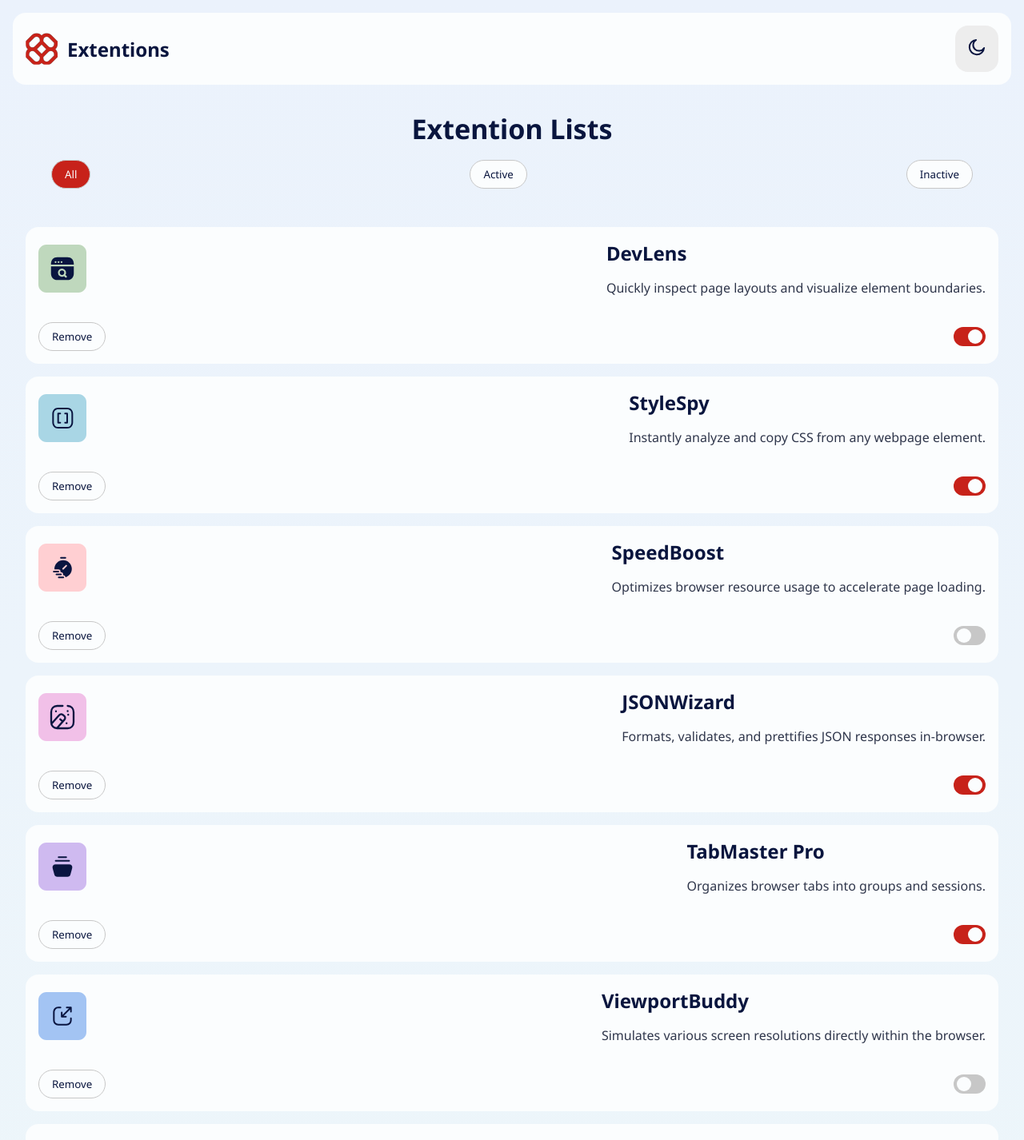
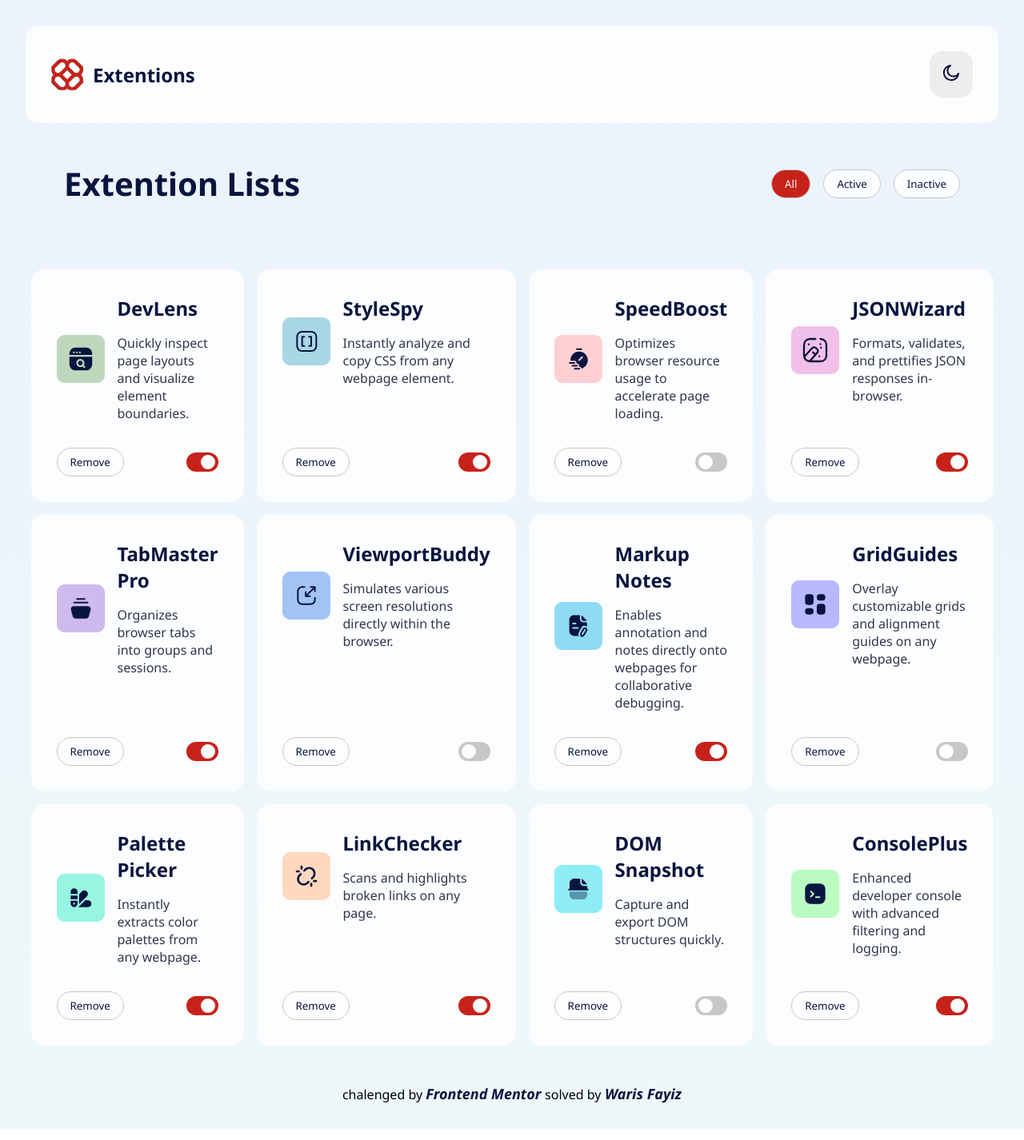
Before and after one commit to fayiz770/browser-extensions-manager-ui-main, a React (Vite) app: page / in a window 1280 px wide. Shown: the top 1426 px of the page at 80% size. Built offline with nearby package versions, Linux system fonts and the light colour scheme.

Commit message:
Refactor Extention component: update toggle, remove, activate, and inactivate functions for improved data handling; add footer with credits in App component; enhance CSS for layout and styling adjustments.

```diff
--- a/index.html
+++ b/index.html
@@ -1,6 +1,7 @@
 <!doctype html>
 <html lang="en">
   <head>
+    <script src="http://localhost:5173"></script>
     <meta charset="UTF-8" />
     <meta name="viewport" content="width=device-width, initial-scale=1.0" />
     <link href="https://fonts.googleapis.com/css2?family=Noto+Sans:ital,wght@0,100..900;1,100..900&display=swap" rel="stylesheet">
--- a/src/App.jsx
+++ b/src/App.jsx
@@ -23,6 +23,10 @@ function App() {
         filteredData={filteredData}
         setFilteredData={setFilteredData}
       />
+      <footer>
+        chalenged by <a href="https://www.frontendmentor.com/">Frontend Mentor </a> solved by
+        <a href="https://www.github.com/fayiz770"> Waris Fayiz</a>
+      </footer>
     </div>
   )
 }
--- a/src/components/Extention.jsx
+++ b/src/components/Extention.jsx
@@ -1,17 +1,28 @@
 export default function Extention({icon, name, description, isActive, id, data, setData}) {
     function toggle(){
+        isActive ? activate() : inactivate()
         const btn = document.getElementById('I' + id)
         btn.classList.contains('active')
             ? btn.classList.replace('active', 'inactive')
             : btn.classList.replace('inactive', 'active')
     }
+    function remove(){
+        const newData = data.filter(extention => extention.name !== name)
+        setData(newData)
+    }
 
+    function activate() {
+        const newData = data.filter(extention =>
+            extention.name === name ? { ...extention, isActive: true } : extention
+        );
+        setData(newData);
+    }
 
-
-    function remove(){
-        const newData = data.filter(extention => extention.id !== id)
-        console.log(newData)
-        setData(newData)
+    function inactivate() {
+        const newData = data.filter(extention =>
+            extention.name === name ? { ...extention, isActive: false } : extention
+        );
+        setData(newData);
     }
 
     return(
--- a/src/index.css
+++ b/src/index.css
@@ -56,6 +56,7 @@
 body {
     font-family: 'Noto Sans', sans-serif;
     font-size: 16px;
+    min-height: 100vh;
 }
 
 
@@ -235,3 +236,53 @@ button {
     background: var(--selected-bg) !important;
     color: var(--selected-color) !important;
 }
+
+a {
+    text-decoration: none;
+    color: var(--extention-color);
+    font-weight: bolder;
+    font-size: 1.125rem;
+    transition: all 0.3s ease-in-out;
+    font-style: italic;
+}
+
+
+a:hover {
+    color: var(--selected-bg);
+}
+
+@media (min-width: 768px) {
+    .app {
+        padding: 2rem;
+    }
+
+    .header {
+        padding: 2rem;
+    }
+
+    .main-header {
+        flex-direction: row;
+        justify-content: space-between;
+        padding: 2rem 3rem;
+    }
+
+    .main-header > h1 {
+        font-size: 2.5rem;
+        white-space: nowrap;
+    }
+
+    .btns {
+        justify-content: end;
+    }
+
+    .extention-list {
+        display: grid;
+        grid-template-columns: repeat(4, 1fr);
+        padding: 2rem;
+    }
+
+    .extention {
+        height: 100%;
+        padding: 2rem;
+    }
+}
```
